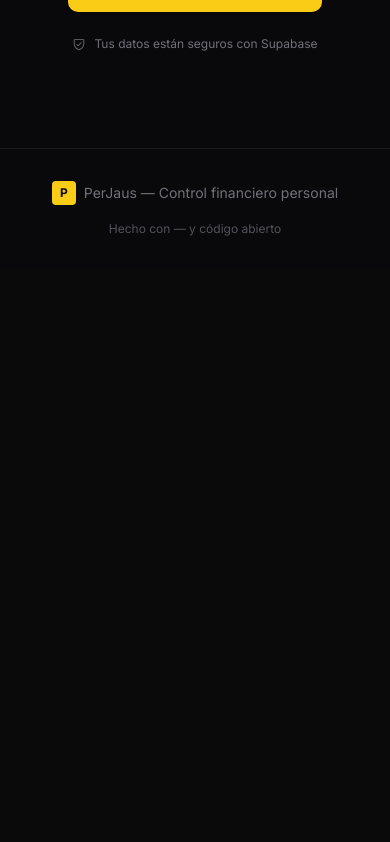
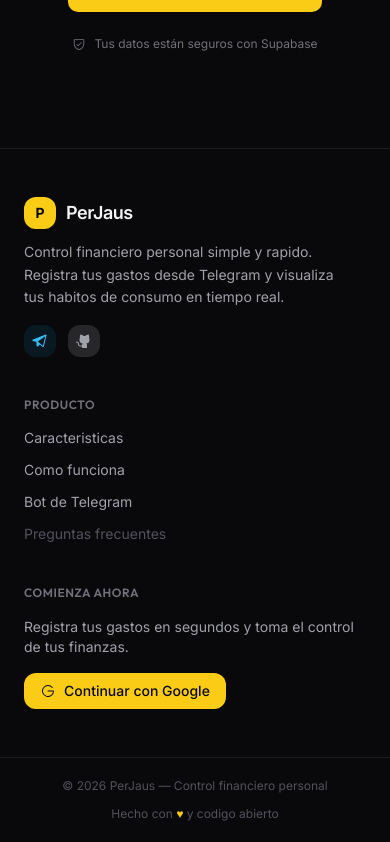
Before and after one commit to opmp24/Moni, a React (Vite) app: page / in a window 390 px wide. Shown: the part 4535-5377 px from the top of the page. Before the commit the page ends 4804 px from the top, so only its background shows below. Built offline with nearby package versions, Linux system fonts and the light colour scheme; no server answers.

Commit message:
feat: add modern footer for landing/dashboard, fix Realtime channel name collision, fix avatar visibility on mobile

```diff
--- /dev/null
+++ b/src/components/Footer.tsx
@@ -0,0 +1,152 @@
+import { TelegramLogo, GoogleLogo, GithubLogo } from "@phosphor-icons/react"
+import { useAuth } from "@/lib/auth"
+import { formatCurrency } from "@/lib/utils"
+
+interface FooterProps {
+  variant: "landing" | "dashboard"
+}
+
+interface DashboardFooterProps {
+  totalGastosMes: number
+  totalIngresosMes: number
+  balance: number
+  userEmail?: string
+}
+
+export function Footer({ variant }: FooterProps) {
+  if (variant === "landing") return <LandingFooter />
+  return null
+}
+
+export function DashboardFooter({ totalGastosMes, totalIngresosMes, balance, userEmail }: DashboardFooterProps) {
+  return (
+    <footer className="border-t border-zinc-800/60 bg-zinc-950/80">
+      <div className="mx-auto max-w-6xl px-4 py-6 md:px-6 md:py-8">
+        <div className="grid gap-6 md:grid-cols-4">
+          <div className="space-y-1 md:col-span-1">
+            <div className="flex items-center gap-2">
+              <div className="flex h-6 w-6 items-center justify-center rounded bg-yellow-400 text-[10px] font-bold text-zinc-950">
+                P
+              </div>
+              <span className="text-sm font-semibold text-zinc-200">PerJaus</span>
+            </div>
+            <p className="text-[11px] text-zinc-600">Control financiero personal</p>
+          </div>
+
+          <div className="space-y-1">
+            <p className="text-[10px] font-medium uppercase tracking-wider text-zinc-600">Gastos del mes</p>
+            <p className="text-sm font-semibold text-zinc-200">{formatCurrency(totalGastosMes)}</p>
+            <p className="text-[10px] text-zinc-600">Total gastado</p>
+          </div>
+
+          <div className="space-y-1">
+            <p className="text-[10px] font-medium uppercase tracking-wider text-zinc-600">Ingresos del mes</p>
+            <p className="text-sm font-semibold text-emerald-400">{formatCurrency(totalIngresosMes)}</p>
+            <p className="text-[10px] text-zinc-600">Total recibido</p>
+          </div>
+
+          <div className="space-y-1">
+            <p className="text-[10px] font-medium uppercase tracking-wider text-zinc-600">Balance</p>
+            <p className={`text-sm font-semibold ${balance >= 0 ? "text-emerald-400" : "text-red-400"}`}>
+              {formatCurrency(Math.abs(balance))}
+            </p>
+            <p className="text-[10px] text-zinc-600">{balance >= 0 ? "A favor" : "En contra"}</p>
+          </div>
+        </div>
+      </div>
+      <div className="border-t border-zinc-800/60">
+        <div className="mx-auto flex max-w-6xl flex-col items-center justify-between gap-2 px-4 py-3 md:flex-row">
+          <p className="text-[10px] text-zinc-700">
+            &copy; {new Date().getFullYear()} PerJaus
+          </p>
+          <p className="text-[10px] text-zinc-700">{userEmail ?? "v0.1.0"}</p>
+        </div>
+      </div>
+    </footer>
+  )
+}
+
+function LandingFooter() {
+  const { signInWithGoogle } = useAuth()
+
+  return (
+    <footer className="relative z-10 border-t border-zinc-800/60 bg-zinc-950">
+      <div className="mx-auto max-w-6xl px-6 py-12 md:py-16">
+        <div className="grid gap-10 md:grid-cols-3">
+          <div className="space-y-3">
+            <div className="flex items-center gap-2.5">
+              <div className="flex h-8 w-8 items-center justify-center rounded-lg bg-yellow-400 text-sm font-bold text-zinc-950">
+                P
+              </div>
+              <span className="text-lg font-semibold tracking-tight">PerJaus</span>
+            </div>
+            <p className="max-w-xs text-sm leading-relaxed text-zinc-400">
+              Control financiero personal simple y rapido. Registra tus gastos desde Telegram y visualiza tus habitos de consumo en tiempo real.
+            </p>
+            <div className="flex items-center gap-3 pt-1">
+              <a
+                href="https://t.me/PerJausBot"
+                target="_blank"
+                rel="noopener noreferrer"
+                className="flex h-8 w-8 items-center justify-center rounded-lg bg-sky-500/10 text-sky-400 transition-colors hover:bg-sky-500/20"
+                title="Telegram"
+              >
+                <TelegramLogo className="h-4 w-4" weight="fill" />
+              </a>
+              <a
+                href="https://github.com/opmp24/Moni"
+                target="_blank"
+                rel="noopener noreferrer"
+                className="flex h-8 w-8 items-center justify-center rounded-lg bg-zinc-800 text-zinc-400 transition-colors hover:bg-zinc-700 hover:text-zinc-200"
+                title="GitHub"
+              >
+                <GithubLogo className="h-4 w-4" weight="fill" />
+              </a>
+            </div>
+          </div>
+
+          <div className="space-y-3">
+            <h4 className="text-xs font-semibold uppercase tracking-wider text-zinc-500">Producto</h4>
+            <ul className="space-y-2">
+              <li><a href="#features" className="text-sm text-zinc-400 transition-colors hover:text-yellow-400">Caracteristicas</a></li>
+              <li><a href="#how-it-works" className="text-sm text-zinc-400 transition-colors hover:text-yellow-400">Como funciona</a></li>
+              <li>
+                <a
+                  href="https://t.me/PerJausBot"
+                  target="_blank"
+                  rel="noopener noreferrer"
+                  className="text-sm text-zinc-400 transition-colors hover:text-yellow-400"
+                >
+                  Bot de Telegram
+                </a>
+              </li>
+              <li><span className="text-sm text-zinc-600">Preguntas frecuentes</span></li>
+            </ul>
+          </div>
+
+          <div className="space-y-4">
+            <h4 className="text-xs font-semibold uppercase tracking-wider text-zinc-500">Comienza ahora</h4>
+            <p className="text-sm text-zinc-400">Registra tus gastos en segundos y toma el control de tus finanzas.</p>
+            <button
+              onClick={signInWithGoogle}
+              className="inline-flex items-center gap-2 rounded-lg bg-yellow-400 px-4 py-2 text-sm font-medium text-zinc-950 transition-colors hover:bg-yellow-300"
+            >
+              <GoogleLogo className="h-4 w-4" />
+              Continuar con Google
+            </button>
+          </div>
+        </div>
+      </div>
+      <div className="border-t border-zinc-800/60">
+        <div className="mx-auto flex max-w-6xl flex-col items-center justify-between gap-3 px-6 py-5 md:flex-row">
+          <p className="text-xs text-zinc-600">
+            &copy; {new Date().getFullYear()} PerJaus &mdash; Control financiero personal
+          </p>
+          <p className="text-xs text-zinc-600">
+            Hecho con <span className="text-yellow-400">♥</span> y codigo abierto
+          </p>
+        </div>
+      </div>
+    </footer>
+  )
+}
--- a/src/components/Landing.tsx
+++ b/src/components/Landing.tsx
@@ -2,6 +2,7 @@
 import { useNavigate } from "react-router-dom"
 import { useAuth } from "@/lib/auth"
 import { InstallPWA } from "@/components/InstallPWA"
+import { Footer } from "@/components/Footer"
 import { Button } from "@/components/ui/button"
 import {
   TelegramLogo,
@@ -119,7 +120,7 @@
           </div>
         </section>
 
-        <section className="relative z-10 border-t border-zinc-800/60 py-20">
+        <section id="features" className="relative z-10 border-t border-zinc-800/60 py-20">
           <div className="mx-auto max-w-6xl px-6">
             <div className="mb-14 text-center">
               <h2 className="text-3xl font-bold tracking-tight md:text-4xl">
@@ -147,7 +148,7 @@
           </div>
         </section>
 
-        <section className="relative z-10 border-t border-zinc-800/60 py-20">
+        <section id="how-it-works" className="relative z-10 border-t border-zinc-800/60 py-20">
           <div className="mx-auto max-w-6xl px-6">
             <div className="mb-14 text-center">
               <h2 className="text-3xl font-bold tracking-tight md:text-4xl">
@@ -296,19 +297,7 @@
         </section>
       </main>
 
-      <footer className="relative z-10 border-t border-zinc-800/60 py-8">
-        <div className="mx-auto flex max-w-6xl flex-col items-center justify-between gap-4 px-6 md:flex-row">
-          <div className="flex items-center gap-2 text-sm text-zinc-500">
-            <div className="flex h-6 w-6 items-center justify-center rounded bg-yellow-400 text-xs font-bold text-zinc-950">
-              P
-            </div>
-            PerJaus &mdash; Control financiero personal
-          </div>
-          <p className="text-xs text-zinc-600">
-            Hecho con &mdash; y código abierto
-          </p>
-        </div>
-      </footer>
+      <Footer variant="landing" />
     </div>
   )
 }
--- a/src/hooks/useGastos.ts
+++ b/src/hooks/useGastos.ts
@@ -1,10 +1,11 @@
-import { useState, useEffect, useCallback } from "react"
+import { useState, useEffect, useCallback, useId } from "react"
 import { supabase } from "@/lib/supabase"
 import type { Gasto } from "@/types"
 
 export function useGastos() {
   const [gastos, setGastos] = useState<Gasto[]>([])
   const [loading, setLoading] = useState(true)
+  const chanId = useId()
 
   const fetchGastos = useCallback(async () => {
     if (!supabase) return
@@ -25,7 +26,7 @@
     fetchGastos()
 
     const channel = supabase
-      .channel("gastos-realtime")
+      .channel(`gastos-realtime-${chanId}`)
       .on(
         "postgres_changes",
         { event: "*", schema: "public", table: "gastos" },
--- a/src/hooks/useIngresos.ts
+++ b/src/hooks/useIngresos.ts
@@ -1,10 +1,11 @@
-import { useState, useEffect, useCallback } from "react"
+import { useState, useEffect, useCallback, useId } from "react"
 import { supabase } from "@/lib/supabase"
 import type { Ingreso } from "@/types"
 
 export function useIngresos() {
   const [ingresos, setIngresos] = useState<Ingreso[]>([])
   const [loading, setLoading] = useState(true)
+  const chanId = useId()
 
   const fetchIngresos = useCallback(async () => {
     if (!supabase) return
@@ -25,7 +26,7 @@
     fetchIngresos()
 
     const channel = supabase
-      .channel("ingresos-realtime")
+      .channel(`ingresos-realtime-${chanId}`)
       .on(
         "postgres_changes",
         { event: "*", schema: "public", table: "ingresos" },
--- a/src/hooks/usePresupuestos.ts
+++ b/src/hooks/usePresupuestos.ts
@@ -1,4 +1,4 @@
-import { useState, useEffect, useCallback } from "react"
+import { useState, useEffect, useCallback, useId } from "react"
 import { supabase } from "@/lib/supabase"
 import { useAuth } from "@/lib/auth"
 import type { Presupuesto } from "@/types"
@@ -7,6 +7,7 @@
   const { user } = useAuth()
   const [presupuestos, setPresupuestos] = useState<Presupuesto[]>([])
   const [loading, setLoading] = useState(true)
+  const chanId = useId()
 
   const fetchPresupuestos = useCallback(async () => {
     if (!supabase || !user) return
@@ -31,7 +32,7 @@
     fetchPresupuestos()
 
     const channel = supabase
-      .channel("presupuestos-realtime")
+      .channel(`presupuestos-realtime-${chanId}`)
       .on(
         "postgres_changes",
         { event: "*", schema: "public", table: "presupuestos" },
```
Also changed, not shown: src/components/MarqueeBar.tsx (+7 -17 lines), src/components/dashboard/Dashboard.tsx (+10 -7 lines).
